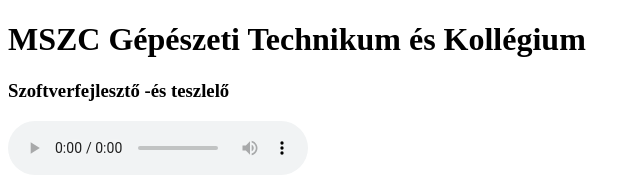
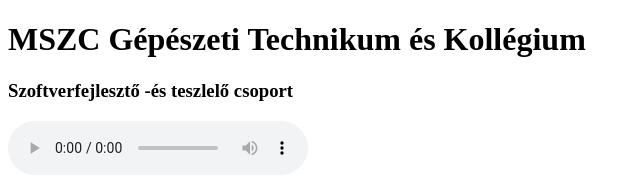
Before and after one commit to HAMVASISTVAN/Zene-VU-meter, a website: page mp3_VU_meter.html in a window 1280 px wide. Shown: the top 194 px of the page, 0-640 px from the left. Drawn offline with Linux system fonts and the light colour scheme.

Commit message:
Update mp3_VU_meter.html

```diff
--- a/mp3_VU_meter.html
+++ b/mp3_VU_meter.html
@@ -34,7 +34,7 @@
 </head>
 <body>
     <h1>MSZC Gépészeti Technikum és Kollégium</h1>
-      <h3>Szoftverfejlesztő -és teszlelő</h3>
+      <h3>Szoftverfejlesztő -és teszlelő csoport</h3>
    <audio id="lejatszo" controls crossorigin="anonymous"></audio>
     <br><br>
 <div class="zenepanel">
```
